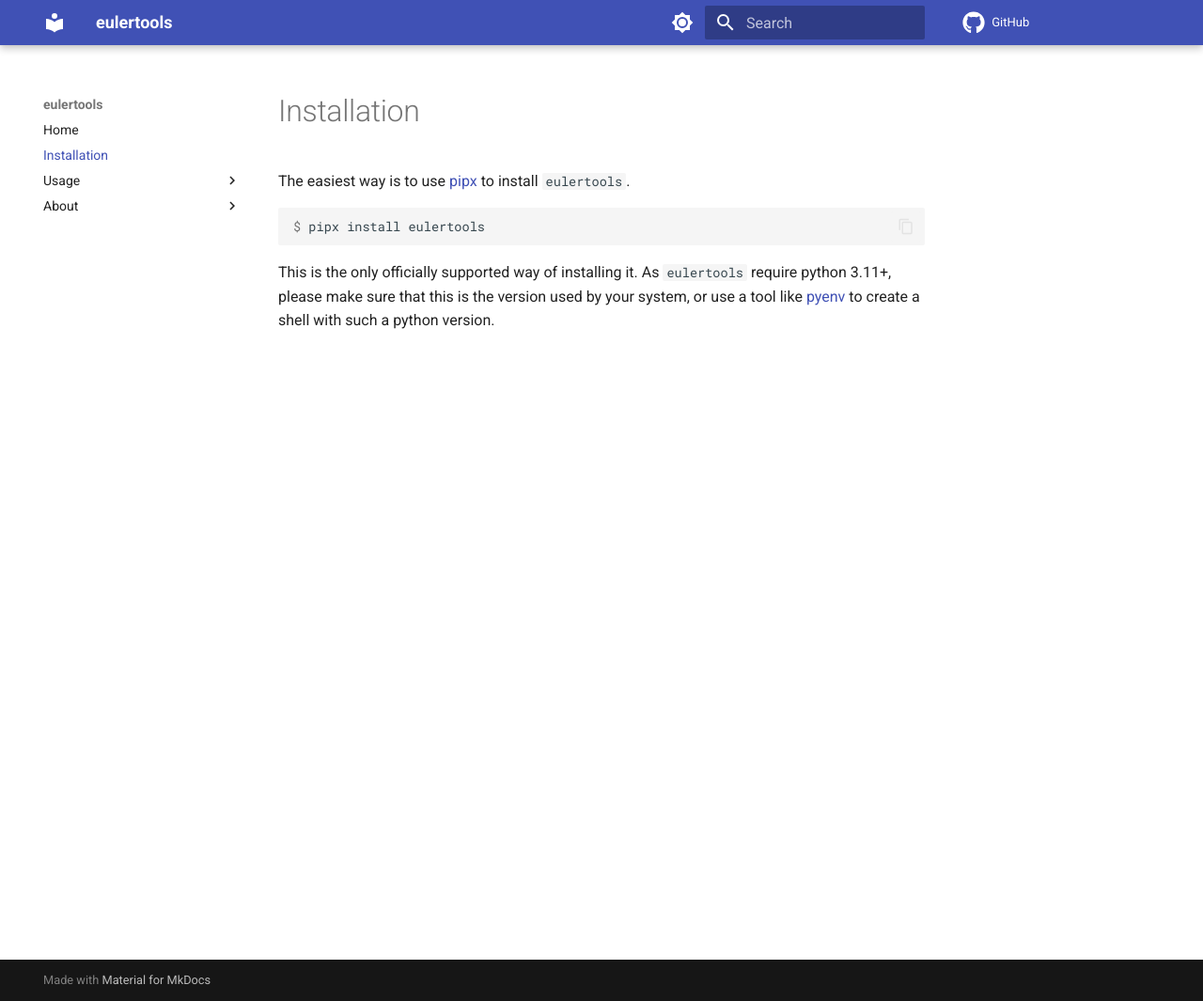
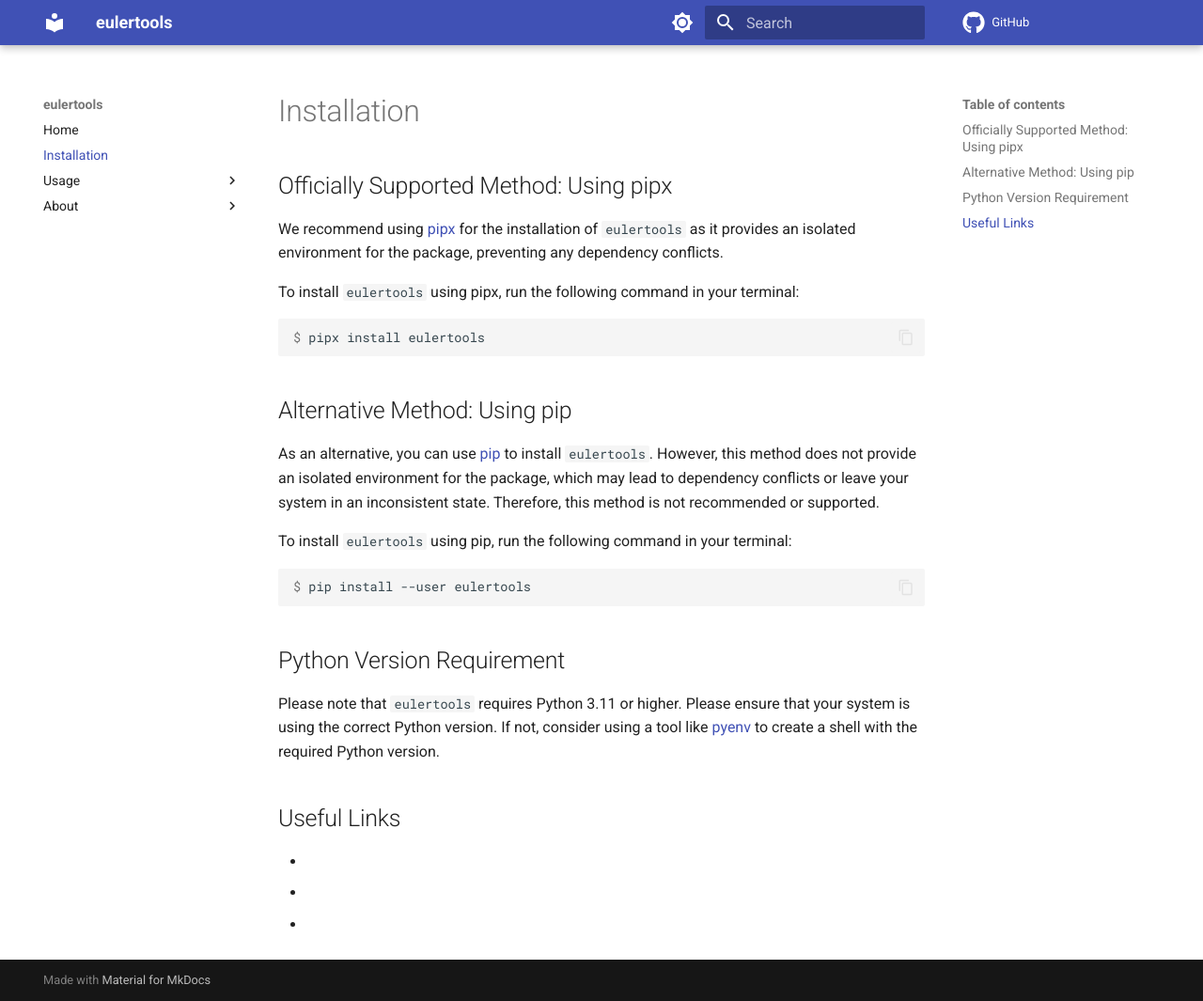
Before and after one commit to spapanik/py-euler, an MkDocs documentation site: the page built from docs/installation.md, in a window 1280 px wide and 1065 px high. Shown: the whole window at 94% size. Built offline with MkDocs 1.6.1 and Material for MkDocs 9.7.7, drawn with Linux system fonts in a browser that asks for light colours; comment, search, counter and statistics services are not loaded.

Commit message:
Format md files

````diff
--- a/docs/installation.md
+++ b/docs/installation.md
@@ -1,15 +1,37 @@
 # Installation
 
-The easiest way is to use [pipx] to install `eulertools`.
+## Officially Supported Method: Using pipx
+
+We recommend using [pipx] for the installation of `eulertools` as it provides
+an isolated environment for the package, preventing any dependency conflicts.
+
+To install `eulertools` using pipx, run the following command in your terminal:
 
 ```console
 $ pipx install eulertools
 ```
 
-This is the only officially supported way of installing it.
-As `eulertools` require python 3.11+, please make sure that
-this is the version used by your system, or use a tool like
-[pyenv] to create a shell with such a python version.
+## Alternative Method: Using pip
 
-[pipx]: https://pypa.github.io/pipx/
-[pyenv]: https://github.com/pyenv/pyenv
+As an alternative, you can use [pip] to install `eulertools`.
+However, this method does not provide an isolated environment for the package,
+which may lead to dependency conflicts or leave your system in an inconsistent state.
+Therefore, this method is not recommended or supported.
+
+To install `eulertools` using pip, run the following command in your terminal:
+
+```console
+$ pip install --user eulertools
+```
+
+## Python Version Requirement
+
+Please note that `eulertools` requires Python 3.11 or higher. Please ensure
+that your system is using the correct Python version. If not,
+consider using a tool like [pyenv] to create a shell with the required Python version.
+
+## Useful Links
+
+-   [pip]: https://pip.pypa.io/en/stable/
+-   [pipx]: https://pypa.github.io/pipx/
+-   [pyenv]: https://github.com/pyenv/pyenv
````
